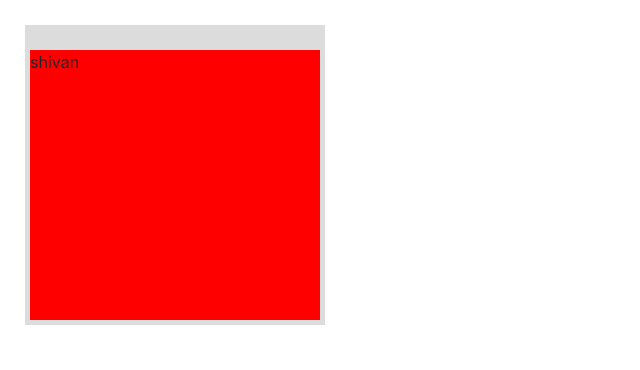
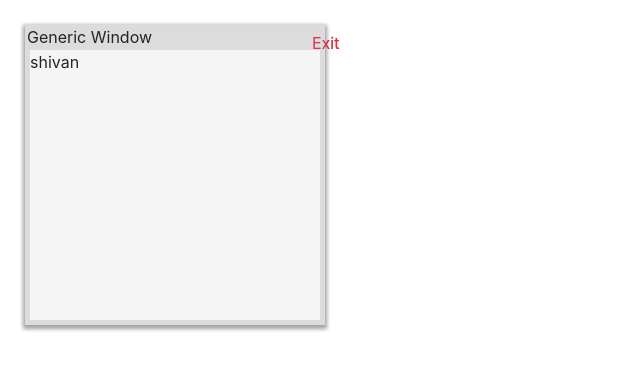
Before and after one commit to SBCompSciClub/Sandbox, a React (Create React App) app in the folder src/: page / in a window 1280 px wide. Shown: the top 370 px of the page, without its empty margins (0-640 px from the left). Built offline with nearby package versions, Linux system fonts and the light colour scheme.

Commit message:
Basic Window Functionality

```diff
--- a/src/src/App.js
+++ b/src/src/App.js
@@ -8,6 +8,7 @@ class App extends Component
         return (
             <div className="App">
                 <GenericWindow></GenericWindow>
+                <GenericWindow></GenericWindow>
             </div>
         );
     }
--- a/src/src/GenericWindow.js
+++ b/src/src/GenericWindow.js
@@ -1,4 +1,5 @@
 import React, { Component } from 'react';
+import { Button } from 'reactstrap';
 import GenericWindowProps from "./GenericWindowProps.json"
 const CSS_ToRGB = (props) =>
 {
@@ -15,14 +16,34 @@ class GenericWindow extends Component
         };
         this.properties = JSON.parse(JSON.stringify(GenericWindowProps));
         console.log(this.properties);
+        window.addEventListener("mousemove", (e) =>
+        {
+            if (this.state.isDown)
+            {
+                this.properties.window.location.x = e.clientX + this.state.offsetX;
+                this.properties.window.location.y = e.clientY + this.state.offsetY;
+                this.setState({
+                    RANDO: true
+                });
+            }
+        });
+        window.addEventListener("mouseup", (e) =>
+        {
+            this.setState({
+                isDown: false
+            });
+        });
+    }
+    componentWillMount()
+    {
+        this.setState({
+            isDown: false
+        });
     }
     render()
     {
         return (
-            <div id="GenericWindow" style={{ position: "fixed", top: this.properties.window.location.x, left: this.properties.window.location.y, width: this.properties.window.size.width, height: this.properties.window.size.height, background: CSS_ToRGB(this.properties.colors.background) }}>
-                <div id="boundTop" style={{ position: "absolute", left: 0, right: 0, height: this.properties.boundaries.top, background: CSS_ToRGB(this.properties.colors.border) }}>
-
-                </div>
+            <div id="GenericWindow" style={{ position: "fixed", top: this.properties.window.location.y, left: this.properties.window.location.x, width: this.properties.window.size.width, height: this.properties.window.size.height, background: CSS_ToRGB(this.properties.colors.background), boxShadow: "0 2px 4px 2px rgba(0, 0, 0, 0.2)" }}>
                 <div id="boundBottom" style={{ position: "absolute", bottom: 0, left: 0, right: 0, height: this.properties.boundaries.bottom, background: CSS_ToRGB(this.properties.colors.border) }}>
 
                 </div>
@@ -32,7 +53,17 @@ class GenericWindow extends Component
                 <div id="boundRight" style={{ position: "absolute", top: 0, right: 0, width: this.properties.boundaries.right, height: this.properties.window.size.height, background: CSS_ToRGB(this.properties.colors.border) }}>
 
                 </div>
-                <div id="content" style={{ position: "absolute", top: this.properties.boundaries.top, left: this.properties.boundaries.left, width: this.properties.window.size.width - this.properties.boundaries.left - this.properties.boundaries.right, height: this.properties.window.size.height - this.properties.boundaries.top - this.properties.boundaries.bottom, background: "red" }}>
+                <div id="boundTop" style={{ position: "absolute", left: 0, right: 0, height: this.properties.boundaries.top, background: CSS_ToRGB(this.properties.colors.border), userSelect: "none", paddingLeft: 2, paddingRight: 2 }} onMouseDown={(e) =>
+                {
+                    this.setState({
+                        isDown: true,
+                        offsetX: this.properties.window.location.x - e.clientX,
+                        offsetY: this.properties.window.location.y - e.clientY
+                    });
+                }}>
+                    <p style={{ width: "100%" }}>{this.properties.window.text}<Button outline color="danger" style={{ position: "absolute", right: 0, width: this.properties.boundaries.top, height: this.properties.boundaries.top, borderRadius: 0, border: "none" }}>Exit</Button></p>
+                </div>
+                <div id="content" style={{ position: "absolute", top: this.properties.boundaries.top, left: this.properties.boundaries.left, width: this.properties.window.size.width - this.properties.boundaries.left - this.properties.boundaries.right, height: this.properties.window.size.height - this.properties.boundaries.top - this.properties.boundaries.bottom }}>
                     shivan
                 </div>
             </div>
--- a/src/src/GenericWindowProps.json
+++ b/src/src/GenericWindowProps.json
@@ -7,7 +7,8 @@
         "location": {
             "x": 25,
             "y": 25
-        }
+        },
+        "text": "Generic Window"
     },
     "boundaries": {
         "top": 25,
@@ -16,7 +17,17 @@
         "right": 5
     },
     "colors": {
-        "background": { "R": 245, "G": 245, "B": 245, "A": 255 },
-        "border": { "R": 220, "G": 220, "B": 220, "A": 255 }
+        "background": {
+            "R": 245,
+            "G": 245,
+            "B": 245,
+            "A": 255
+        },
+        "border": {
+            "R": 220,
+            "G": 220,
+            "B": 220,
+            "A": 255
+        }
     }
 }
```
